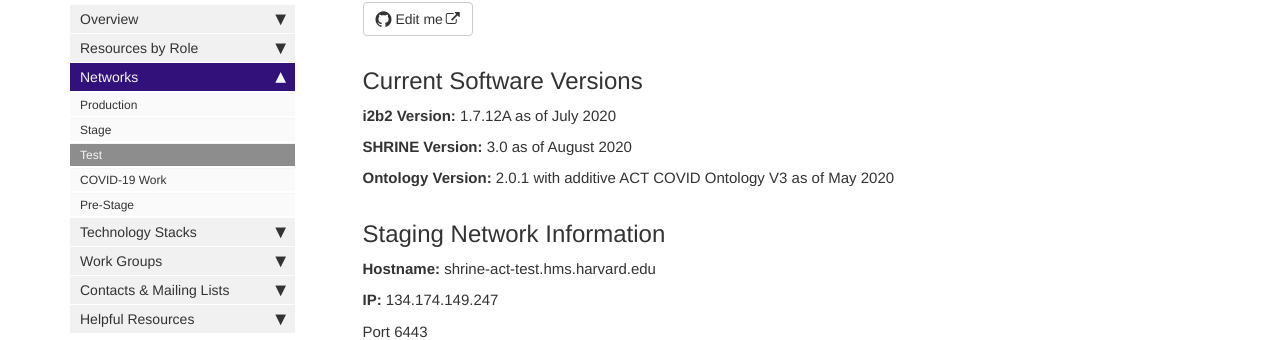
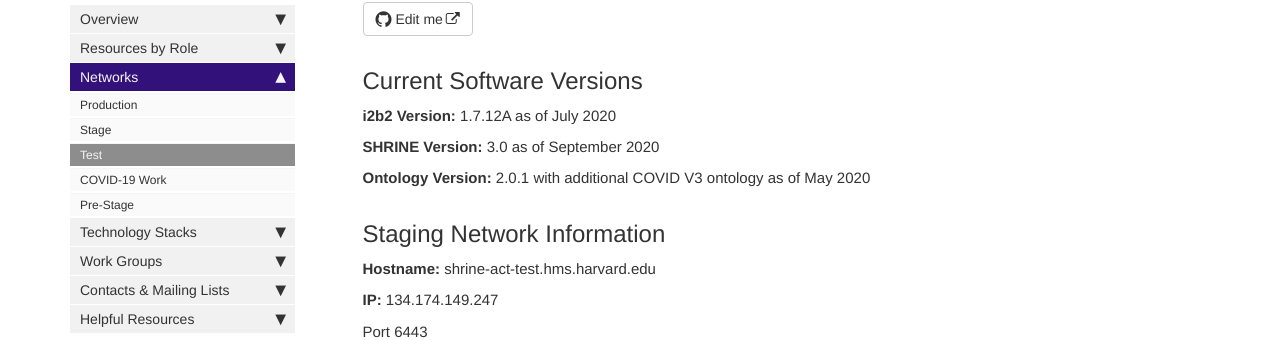
Before and after one commit to dbmi-pitt/ACT-Network, a Jekyll site: the page built from pages/mydoc/test.md, in a window 1280 px wide and 1400 px high, scrolled down 356 px. Shown: the part 122-462 px from the top of the window. Built offline with Jekyll 4.4.1, drawn with Linux system fonts in a browser that asks for light colours; comment, search, counter and statistics services are not loaded; some of the changed text lies outside the part shown.

Commit message:
Update test.md

```diff
--- a/pages/mydoc/test.md
+++ b/pages/mydoc/test.md
@@ -11,9 +11,9 @@
 ## Current Software Versions
 **i2b2 Version:** 1.7.12A as of July 2020
 
-**SHRINE Version:** 3.0 as of August 2020
+**SHRINE Version:** 3.0 as of September 2020
 
-**Ontology Version:** 2.0.1 with additive ACT COVID Ontology V3 as of May 2020
+**Ontology Version:** 2.0.1 with additional COVID V3 ontology as of May 2020
 
 
 ## Staging Network Information
```
Also changed, not shown: other parts of pages/mydoc/test.md (+1 -1 lines).
